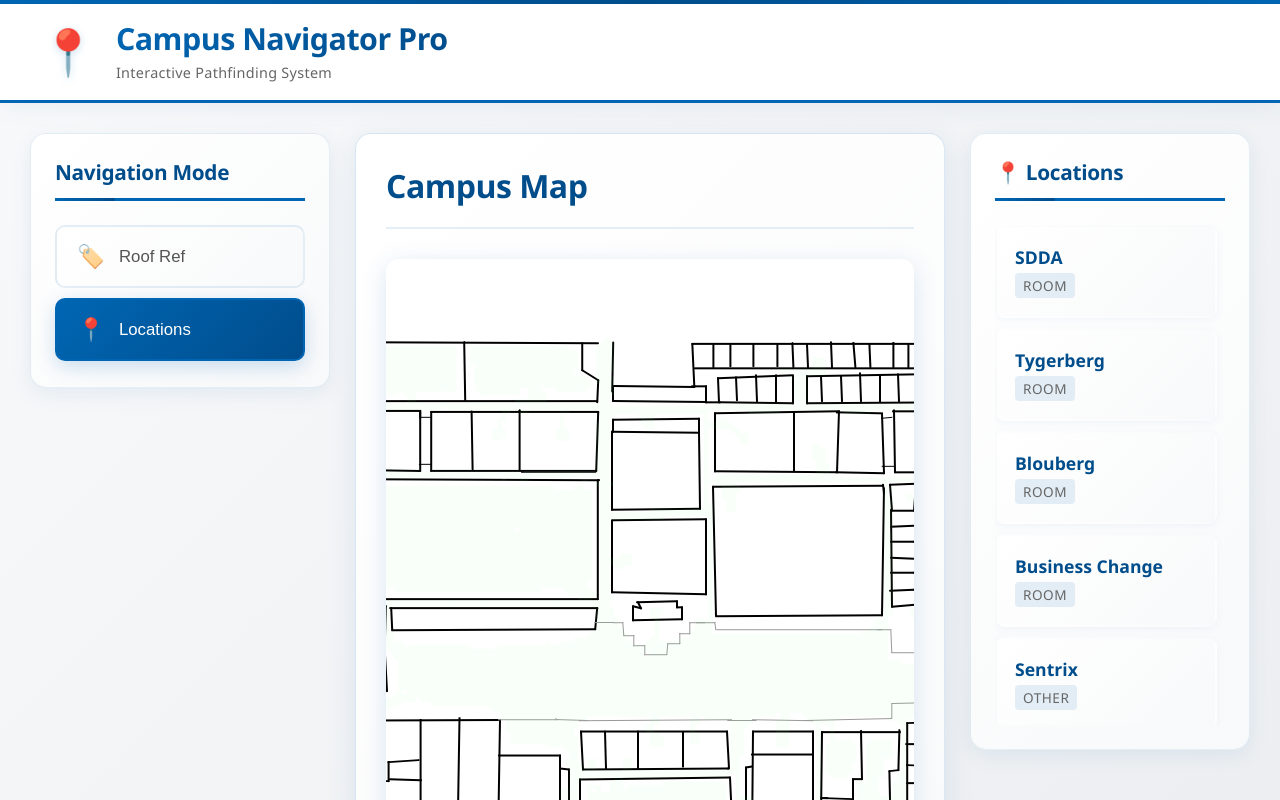
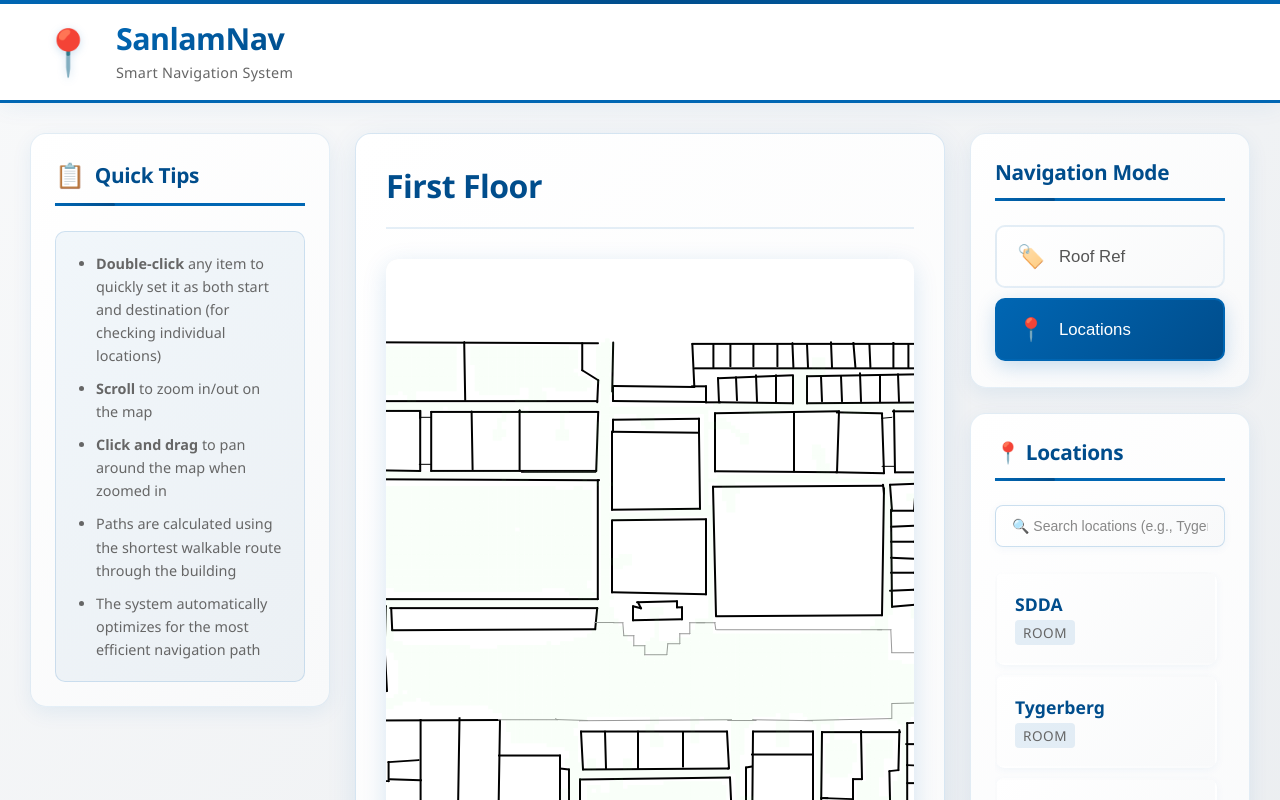
Before and after one commit to Vuyo17Sanlam/indoor-nav, a React (Create React App) app: page / in a window 1280 px wide. Both pictures are taken after a click on the button "📍 Locations". Shown: the top 800 px of the page. Built offline with nearby package versions, Linux system fonts and the light colour scheme.

Commit message:
updated App.js with quick tips

```diff
--- a/src/App.js
+++ b/src/App.js
@@ -637,6 +637,9 @@ function App() {
   const [roofRefs, setRoofRefs] = useState([]);
   const [roofRefSearch, setRoofRefSearch] = useState(""); // Search filter
 
+  // Locations Search State
+  const [locationsSearch, setLocationsSearch] = useState("");
+
   // Simplified zoom state
   const [zoomState, setZoomState] = useState({
     scale: 1,
@@ -971,8 +974,8 @@ function App() {
 
   // Navigate between roof references
   function handleRoofRefNavigation(startCode, endCode) {
-    const startRef = roofRefs.find(r => r.code === startCode);
-    const endRef = roofRefs.find(r => r.code === endCode);
+    const startRef = roofRefs.find((r) => r.code === startCode);
+    const endRef = roofRefs.find((r) => r.code === endCode);
 
     if (startRef && endRef) {
       setStartRoofRef(startRef);
@@ -981,7 +984,11 @@ function App() {
       const cacheKey = `roof-${startRef.row},${startRef.col}-${endRef.row},${endRef.col}`;
       let shortest = pathCacheRef.current.get(cacheKey);
       if (!shortest) {
-        shortest = bfs(grid, [startRef.row, startRef.col], [endRef.row, endRef.col]);
+        shortest = bfs(
+          grid,
+          [startRef.row, startRef.col],
+          [endRef.row, endRef.col],
+        );
         pathCacheRef.current.set(cacheKey, shortest);
       }
       setPath(shortest);
@@ -996,22 +1003,31 @@ function App() {
 
   // Sort roof refs naturally (A0, A1, A2, A10, B1, etc.) - alphabetically then numerically
   const sortedRoofRefs = [...roofRefs].sort((a, b) => {
-    const aLetter = a.code.match(/^[A-Z]+/)?.[0] || '';
-    const bLetter = b.code.match(/^[A-Z]+/)?.[0] || '';
+    const aLetter = a.code.match(/^[A-Z]+/)?.[0] || "";
+    const bLetter = b.code.match(/^[A-Z]+/)?.[0] || "";
 
     if (aLetter !== bLetter) {
       return aLetter.localeCompare(bLetter);
     }
 
-    const aNum = parseInt(a.code.match(/\d+/)?.[0] || '0');
-    const bNum = parseInt(b.code.match(/\d+/)?.[0] || '0');
+    const aNum = parseInt(a.code.match(/\d+/)?.[0] || "0");
+    const bNum = parseInt(b.code.match(/\d+/)?.[0] || "0");
     return aNum - bNum;
   });
 
   // Filter roof refs by search term
-  const filteredRoofRefs = sortedRoofRefs.filter(ref =>
-    ref.code.toLowerCase().includes(roofRefSearch.toLowerCase())
+  const filteredRoofRefs = sortedRoofRefs.filter((ref) =>
+    ref.code.toLowerCase().includes(roofRefSearch.toLowerCase()),
   );
+
+  // Filter locations by search term
+  const filteredLocations = nodes
+    ? nodes.filter(
+        (node) =>
+          node.name.toLowerCase().includes(locationsSearch.toLowerCase()) ||
+          node.type.toLowerCase().includes(locationsSearch.toLowerCase()),
+      )
+    : [];
 
   const rowToLetter = (r) => String.fromCharCode(65 + r);
   const getCoord = (r, c) => `${rowToLetter(r)}${c + 1}`;
@@ -1033,8 +1049,8 @@ function App() {
         <div className="nav-brand">
           <div className="logo">📍</div>
           <div className="brand-text">
-            <h1>Campus Navigator Pro</h1>
-            <p className="brand-subtitle">Interactive Pathfinding System</p>
+            <h1>SanlamNav</h1>
+            <p className="brand-subtitle">Smart Navigation System</p>
           </div>
         </div>
 
@@ -1066,46 +1082,21 @@ function App() {
       <div className="main-container">
         <div className="left-sidebar">
           <div className="sidebar-section">
-            <h3>Navigation Mode</h3>
-            <div className="mode-selector">
-              <button
-                className={`mode-btn ${activeTab === "roofRef" ? "active" : ""}`}
-                onClick={() => setActiveTab("roofRef")}
-              >
-                <span className="mode-icon">🏷️</span>
-                <span>Roof Ref</span>
-              </button>
-              <button
-                className={`mode-btn ${activeTab === "locations" ? "active" : ""}`}
-                onClick={() => setActiveTab("locations")}
-              >
-                <span className="mode-icon">📍</span>
-                <span>Locations</span>
-              </button>
-              <button
-                className={`mode-btn ${activeTab === "grid" ? "active" : ""}`}
-                onClick={() => setActiveTab("grid")}
-              >
-                <span className="mode-icon">🗺️</span>
-                <span>Grid Points</span>
-              </button>
-            </div>
-          </div>
-
-          <div className="sidebar-section">
             <h3>Path Information</h3>
             <div className="path-info-card">
               <div className="info-row">
                 <span className="info-label">Start:</span>
                 <span className="info-value">
-                  {startRoofRef?.code || startNode?.name ||
+                  {startRoofRef?.code ||
+                    startNode?.name ||
                     (start ? getCoord(start[0], start[1]) : "Select a point")}
                 </span>
               </div>
               <div className="info-row">
                 <span className="info-label">Destination:</span>
                 <span className="info-value">
-                  {endRoofRef?.code || endNode?.name ||
+                  {endRoofRef?.code ||
+                    endNode?.name ||
                     (end ? getCoord(end[0], end[1]) : "Select a point")}
                 </span>
               </div>
@@ -1127,61 +1118,6 @@ function App() {
           </div>
 
           <div className="sidebar-section">
-            <h3>Zoom Controls</h3>
-            <div className="zoom-controls">
-              <button
-                className="zoom-btn"
-                onClick={() => {
-                  hasZoomedToPath.current = false;
-                  setZoomState((prev) => ({
-                    ...prev,
-                    scale: Math.min(4, prev.scale * 1.2),
-                  }));
-                }}
-                disabled={zoomState.isAnimating}
-              >
-                <span className="zoom-icon">➕</span>
-                Zoom In
-              </button>
-              <button
-                className="zoom-btn"
-                onClick={() => {
-                  hasZoomedToPath.current = false;
-                  setZoomState((prev) => ({
-                    ...prev,
-                    scale: Math.max(0.5, prev.scale * 0.8),
-                  }));
-                }}
-                disabled={zoomState.isAnimating}
-              >
-                <span className="zoom-icon">➖</span>
-                Zoom Out
-              </button>
-              <button
-                className="zoom-btn"
-                onClick={resetZoom}
-                disabled={zoomState.isAnimating}
-              >
-                <span className="zoom-icon">⟲</span>
-                Reset View
-              </button>
-              {path.length > 0 && (
-                <button
-                  className="zoom-btn highlight"
-                  onClick={() => {
-                    hasZoomedToPath.current = false;
-                    requestAnimationFrame(zoomToPath);
-                  }}
-                  disabled={zoomState.isAnimating || hasZoomedToPath.current}
-                >
-                  <span className="zoom-icon">🔍</span>
-                  Focus Path
-                </button>
-              )}
-            </div>
-          </div>
-
-          <div className="sidebar-section">
             <h3>Quick Actions</h3>
             <div className="action-buttons">
               <button
@@ -1197,12 +1133,49 @@ function App() {
               </button>
             </div>
           </div>
+
+          {/* Left Sidebar - Quick Guide */}
+          <div className="left-sidebar">
+            <div className="quick-guide">
+              <h3>
+                <span className="quick-guide-icon">📋</span>
+                Quick Tips
+              </h3>
+
+              <div className="quick-guide-tips">
+                <ul>
+                  <li>
+                    <strong>Double-click</strong> any item to quickly set it as
+                    both start and destination (for checking individual
+                    locations)
+                  </li>
+                  <li>
+                    <strong>Scroll</strong> to zoom in/out on the map
+                  </li>
+                  <li>
+                    <strong>Click and drag</strong> to pan around the map when
+                    zoomed in
+                  </li>
+                  <li>
+                    Paths are calculated using the shortest walkable route
+                    through the building
+                  </li>
+                  <li>
+                    The system automatically optimizes for the most efficient
+                    navigation path
+                  </li>
+                </ul>
+              </div>
+            </div>
+
+            {/* Keep any other left sidebar sections you want to show */}
+          </div>
         </div>
 
         {/* Main Map Area */}
         <div className="map-area">
           <div className="map-header">
-            <h2>Campus Map</h2>
+            <h2>First Floor</h2>
             <div className="map-info">
               <span className="grid-dimensions">
                 {rows} × {cols} Grid
@@ -1280,8 +1253,10 @@ function App() {
                   {(start || startNode || startRoofRef) && (
                     <StartIcon
                       position={
-                        startRoofRef ? [startRoofRef.row, startRoofRef.col] :
-                        start || (startNode && [startNode.row, startNode.col])
+                        startRoofRef
+                          ? [startRoofRef.row, startRoofRef.col]
+                          : start ||
+                            (startNode && [startNode.row, startNode.col])
                       }
                       cellWidth={cellWidth}
                       cellHeight={cellHeight}
@@ -1292,8 +1267,9 @@ function App() {
                   {(end || endNode || endRoofRef) && (
                     <DestinationIcon
                       position={
-                        endRoofRef ? [endRoofRef.row, endRoofRef.col] :
-                        end || (endNode && [endNode.row, endNode.col])
+                        endRoofRef
+                          ? [endRoofRef.row, endRoofRef.col]
+                          : end || (endNode && [endNode.row, endNode.col])
                       }
                       cellWidth={cellWidth}
                       cellHeight={cellHeight}
@@ -1341,29 +1317,59 @@ function App() {
 
         <div className="right-sidebar">
           <div className="sidebar-section">
+            <h3>Navigation Mode</h3>
+            <div className="mode-selector">
+              <button
+                className={`mode-btn ${activeTab === "roofRef" ? "active" : ""}`}
+                onClick={() => setActiveTab("roofRef")}
+              >
+                <span className="mode-icon">🏷️</span>
+                <span>Roof Ref</span>
+              </button>
+              <button
+                className={`mode-btn ${activeTab === "locations" ? "active" : ""}`}
+                onClick={() => setActiveTab("locations")}
+              >
+                <span className="mode-icon">📍</span>
+                <span>Locations</span>
+              </button>
+              <button
+                className={`mode-btn ${activeTab === "grid" ? "active" : ""}`}
+                onClick={() => setActiveTab("grid")}
+              >
+                <span className="mode-icon">🗺️</span>
+                <span>Grid Points</span>
+              </button>
+            </div>
+          </div>
+          <div className="sidebar-section">
             <h3>
-              {activeTab === "roofRef" ? "🏷️ Roof References" : activeTab === "locations" ? "📍 Locations" : "🗺️ Grid Points"}
+              {activeTab === "roofRef"
+                ? "🏷️ Roof References"
+                : activeTab === "locations"
+                  ? "📍 Locations"
+                  : "🗺️ Grid Points"}
             </h3>
 
             {activeTab === "roofRef" ? (
               <div className="locations-list">
                 {/* Search Input */}
-                <div style={{ marginBottom: '10px' }}>
+                <div style={{ marginBottom: "10px" }}>
                   <input
                     type="text"
                     placeholder="🔍 Search roof ref (e.g., A1, B2)..."
                     value={roofRefSearch}
                     onChange={(e) => setRoofRefSearch(e.target.value)}
                     style={{
-                      width: '100%',
-                      padding: '10px 12px',
-                      fontSize: '14px',
-                      border: '1px solid #4b5563',
-                      borderRadius: '6px',
-                      background: '#1f2937',
-                      color: 'white',
-                      outline: 'none',
-                      boxSizing: 'border-box'
+                      width: "100%",
+                      padding: "10px 12px",
+                      fontSize: "14px",
+                      border: "1px solid #4b5563",
+                      borderRadius: "6px",
+                      background: "#1f2937",
+                      color: "white",
+                      outline: "none",
+                      boxSizing: "border-box",
                     }}
                   />
                 </div>
@@ -1388,7 +1394,10 @@ function App() {
                             hasZoomedToPath.current = false;
                           } else if (!endRoofRef) {
                             setEndRoofRef(ref);
-                            handleRoofRefNavigation(startRoofRef.code, ref.code);
+                            handleRoofRefNavigation(
+                              startRoofRef.code,
+                              ref.code,
+                            );
                           } else {
                             setStartRoofRef(ref);
                             setEndRoofRef(null);
@@ -1399,7 +1408,12 @@ function App() {
                         style={{ cursor: "pointer" }}
                       >
                         <div className="location-info">
-                          <div className="location-name" style={{ fontSize: "16px", fontWeight: "bold" }}>{ref.code}</div>
+                          <div
+                            className="location-name"
+                            style={{ fontSize: "16px", fontWeight: "bold" }}
+                          >
+                            {ref.code}
+                          </div>
                         </div>
                         <div className="location-icon">🏷️</div>
                       </div>
@@ -1411,12 +1425,36 @@ function App() {
               </div>
             ) : activeTab === "locations" ? (
               <div className="locations-list">
-                <div className="list-header">
-                  <span>Name</span>
-                  <span>Coordinates</span>
+                {/* Search Input for Locations */}
+                <div style={{ marginBottom: "10px" }}>
+                  <input
+                    type="text"
+                    placeholder="🔍 Search locations (e.g., Tygerberg, Boardroom)..."
+                    value={locationsSearch}
+                    onChange={(e) => setLocationsSearch(e.target.value)}
+                  />
                 </div>
+
                 <div className="scrollable-list">
-                  {nodes && nodes.length > 0 ? (
+                  {filteredLocations.length > 0 ? (
+                    filteredLocations.map((node) => (
+                      <div
+                        key={node.id}
+                        className={`location-item ${startNode?.id === node.id ? "selected-start" : ""} ${endNode?.id === node.id ? "selected-end" : ""}`}
+                        onClick={() => handleNodeClick(node)}
+                      >
+                        <div className="location-info">
+                          <div className="location-name">{node.name}</div>
+                          <div className="location-type">{node.type}</div>
+                        </div>
+                      </div>
+                    ))
+                  ) : locationsSearch ? (
+                    <div className="search-empty-state">
+                      <div>No locations found for "{locationsSearch}"</div>
+                      <p>Try a different search term</p>
+                    </div>
+                  ) : nodes && nodes.length > 0 ? (
                     nodes.map((node) => (
                       <div
                         key={node.id}
@@ -1427,20 +1465,13 @@ function App() {
                           <div className="location-name">{node.name}</div>
                           <div className="location-type">{node.type}</div>
                         </div>
-                        <div className="location-coords">
-                          {getCoord(node.row, node.col)}
-                        </div>
-                        <div className="location-icon">
-                          {node.type === "office"
-                            ? "🏢"
-                            : node.type === "room"
-                              ? "🚪"
-                              : "📍"}
-                        </div>
                       </div>
                     ))
                   ) : (
-                    <p>No locations available</p>
+                    <div className="search-empty-state">
+                      <div>No locations available</div>
+                      <p>Check your grid.json file</p>
+                    </div>
                   )}
                 </div>
               </div>
```
